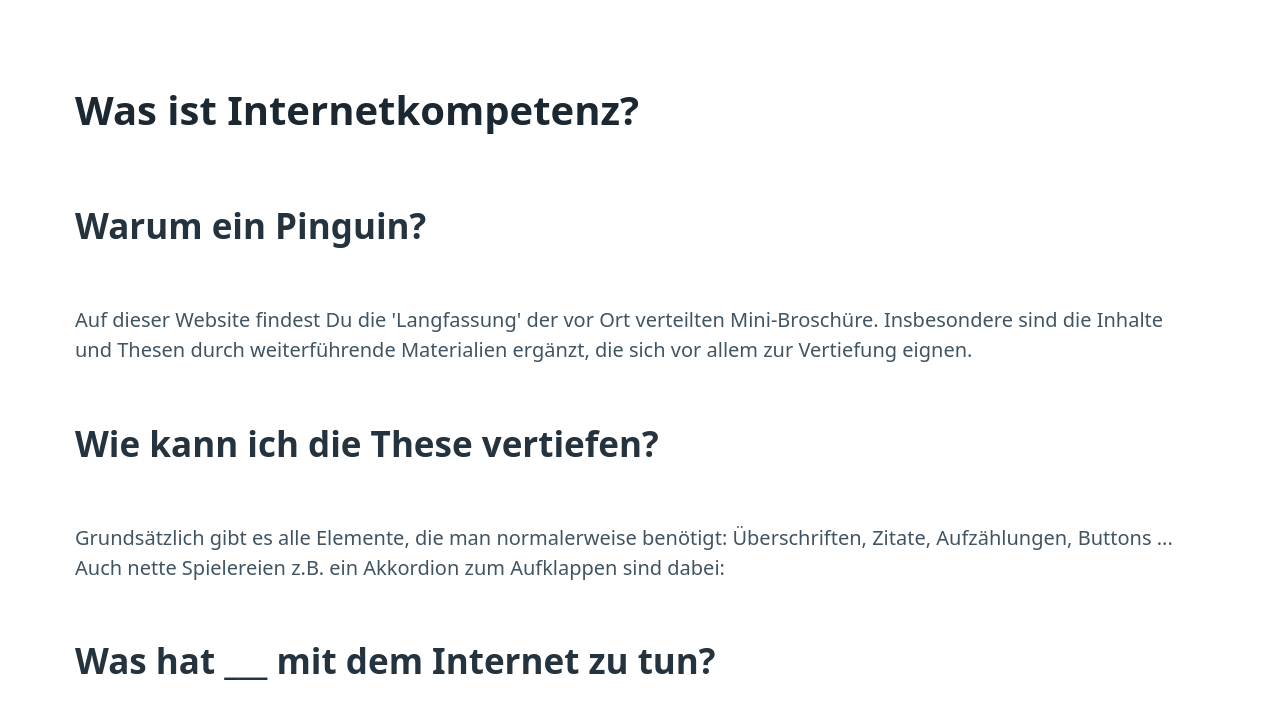
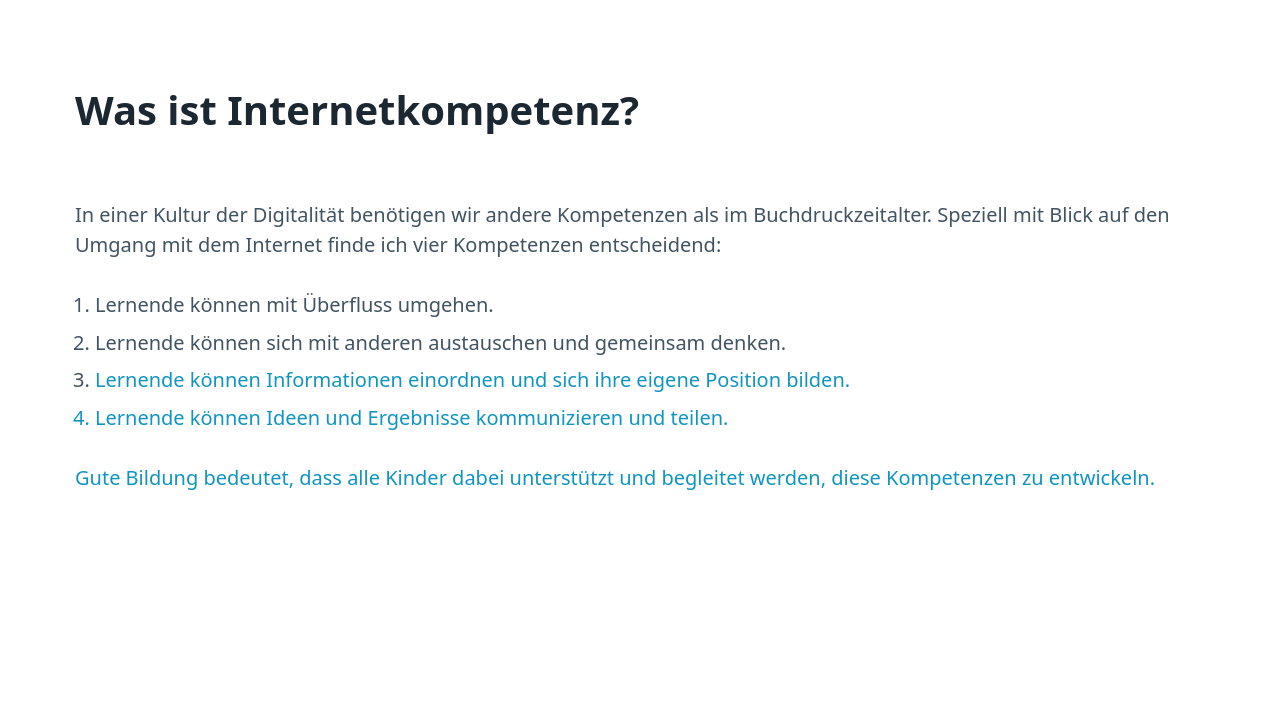
Before and after one commit to eBildungslabor/internet-abc, a plain HTML site: page internetkompetenz.html in a window 1280 px wide. Drawn offline with nearby package versions, Linux system fonts and the light colour scheme.

Commit message:
Update internetkompetenz.html

```diff
--- a/internetkompetenz.html
+++ b/internetkompetenz.html
@@ -10,13 +10,15 @@
     <main class="container">
       <h1>Was ist Internetkompetenz?</h1>
 
-      <h2>Warum ein Pinguin?</h2>
-<p>Auf dieser Website findest Du die 'Langfassung' der vor Ort verteilten Mini-Broschüre. Insbesondere sind die Inhalte und Thesen durch weiterführende Materialien ergänzt, die sich vor allem zur Vertiefung eignen.</p>
-      <h2>Wie kann ich die These vertiefen?</h2>
-      <p>Grundsätzlich gibt es alle Elemente, die man normalerweise benötigt: Überschriften, Zitate, Aufzählungen, Buttons ... Auch nette Spielereien z.B. ein Akkordion zum Aufklappen sind dabei:
-
-<h2>Was hat ___ mit dem Internet zu tun?</h2>
-
+     <p>
+        In einer Kultur der Digitalität benötigen wir andere Kompetenzen als im Buchdruckzeitalter. Speziell mit Blick auf den Umgang mit dem Internet finde ich vier Kompetenzen entscheidend:
+<ol>
+  <li>Lernende können mit Überfluss umgehen.</li>
+  <li>Lernende können sich mit anderen austauschen und gemeinsam denken. <a href= </li>
+  <li>Lernende können Informationen einordnen und sich ihre eigene Position bilden.</li>
+  <li>Lernende können Ideen und Ergebnisse kommunizieren und teilen.</li>
+      </ol>
+<p>Gute Bildung bedeutet, dass alle Kinder dabei unterstützt und begleitet werden, diese Kompetenzen zu entwickeln.</p>
 
     </main>
   </body>
```
